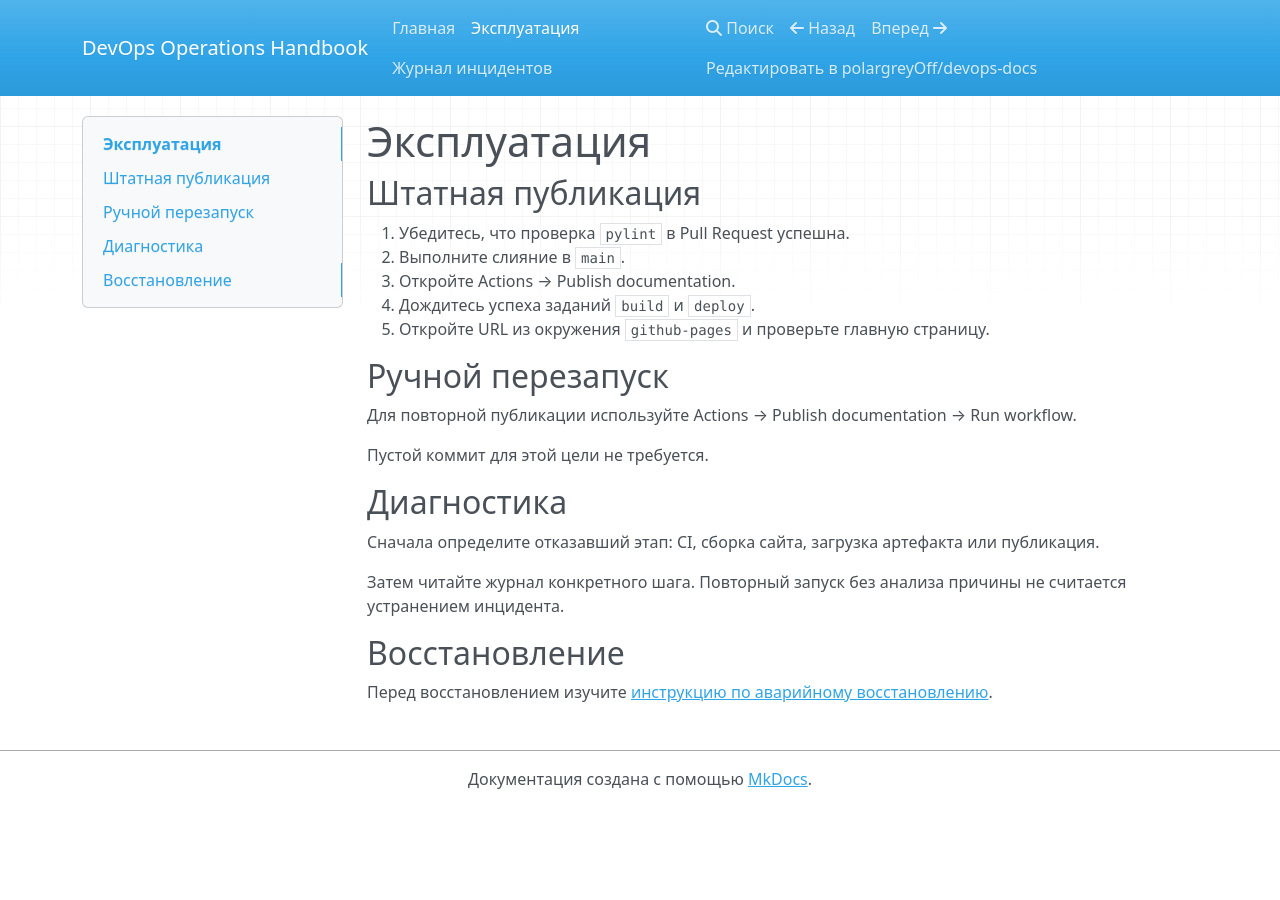
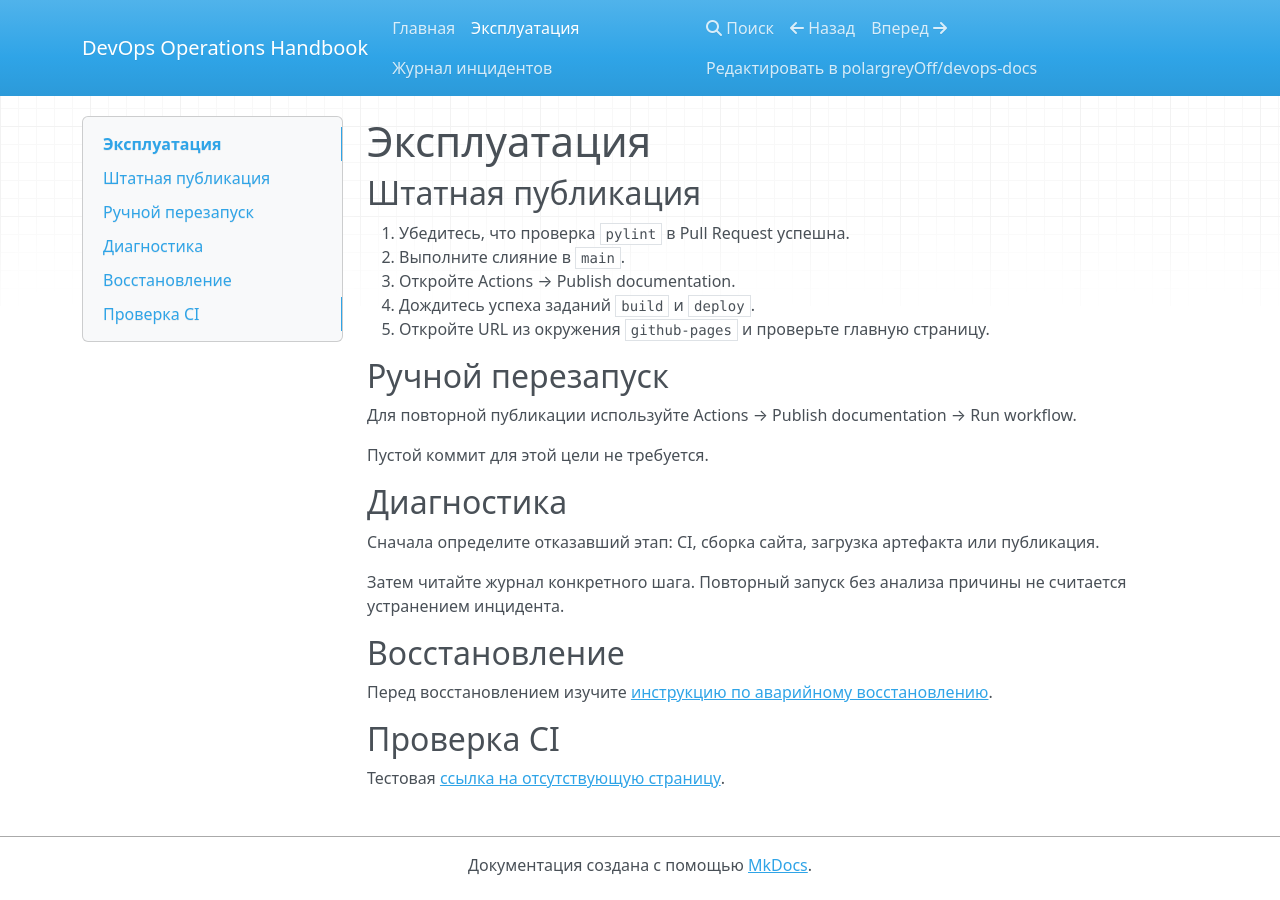
Before and after one commit to polargreyOff/devops-docs, an MkDocs documentation site: the page built from docs/runbook.md, in a window 1280 px wide. Built offline with MkDocs 1.6.1, drawn with Linux system fonts in a browser that asks for light colours; nearby versions of some CDN libraries.

Commit message:
test: verify broken links are rejected

```diff
--- a/docs/runbook.md
+++ b/docs/runbook.md
@@ -23,3 +23,7 @@
 ## Восстановление
 
 Перед восстановлением изучите [инструкцию по аварийному восстановлению](incidents.md).
+
+## Проверка CI
+
+Тестовая [ссылка на отсутствующую страницу](missing-page.md).
```
